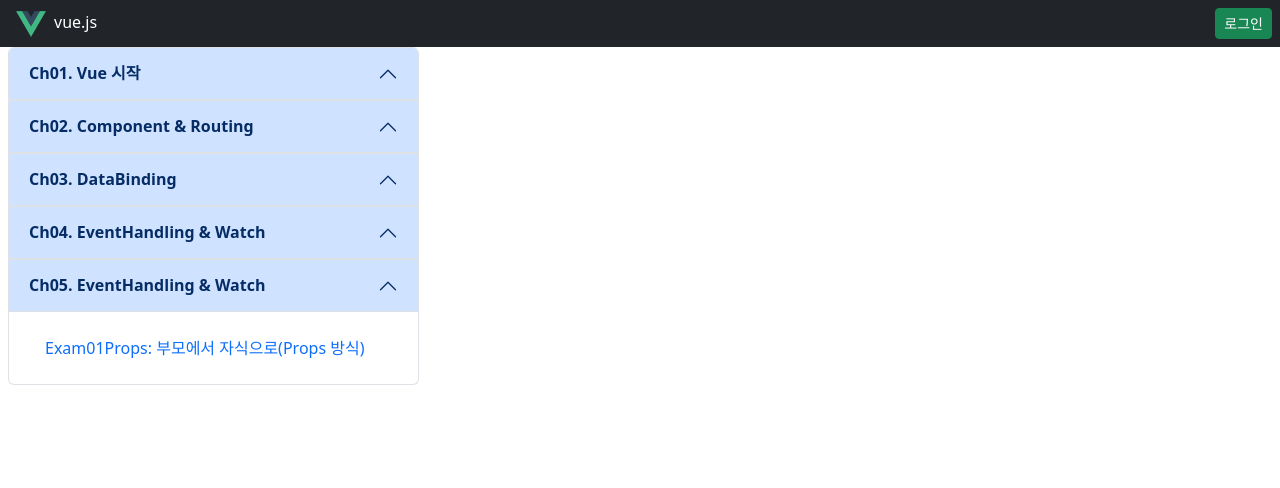
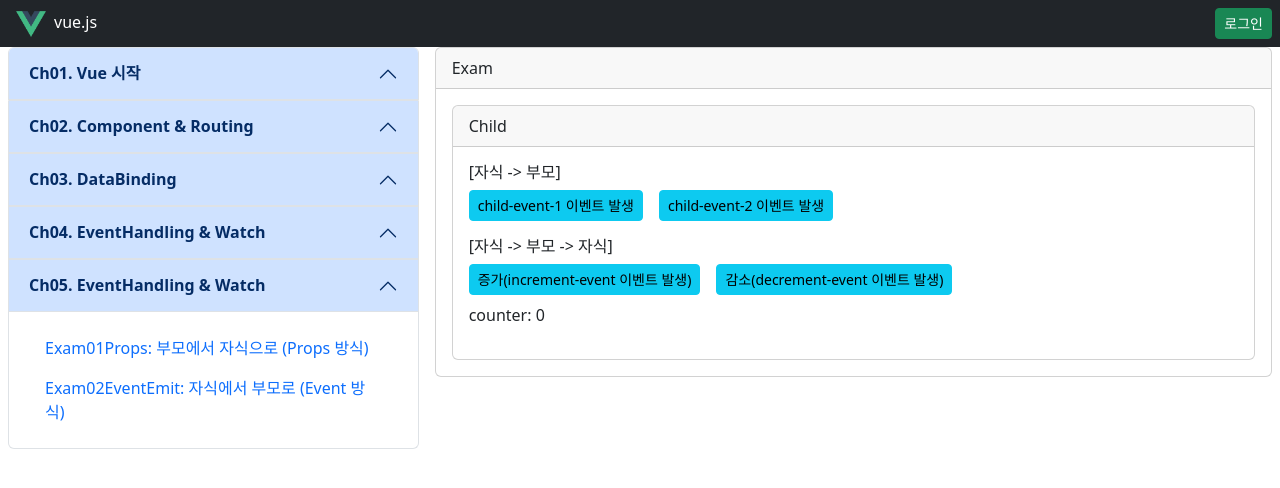
Before and after one commit to leek94/front_Vue_end, a Vue app: page /Ch05DataDelivery/Exam02EventEmit in a window 1280 px wide. Shown: the top 488 px of the page. Built offline with nearby package versions, Linux system fonts and the light colour scheme.

Commit message:
feat: 240529 오후 복습

```diff
--- a/src/components/AppMenu.vue
+++ b/src/components/AppMenu.vue
@@ -197,7 +197,13 @@
                     <li class="nav-item">
                        <RouterLink to="/Ch05DataDelivery/Exam01Props"
                                  class="nav-link">
-                            Exam01Props: 부모에서 자식으로(Props 방식)
+                            Exam01Props: 부모에서 자식으로 (Props 방식)
+                        </RouterLink>
+                    </li>
+                    <li class="nav-item">
+                       <RouterLink to="/Ch05DataDelivery/Exam02EventEmit"
+                                 class="nav-link">
+                            Exam02EventEmit: 자식에서 부모로 (Event 방식)
                         </RouterLink>
                     </li>
 
--- a/src/router/Ch05DataDelivery.js
+++ b/src/router/Ch05DataDelivery.js
@@ -4,6 +4,11 @@ const routes =[
             component: () => import (/* webpackChunkName: "Ch05DataDelivery" */ '@/views/Ch05DataDelivery/Exam01Props')
     },
 
+    {
+        path: "/Ch05DataDelivery/Exam02EventEmit",
+        component: () => import (/* webpackChunkName: "Ch05DataDelivery" */ '@/views/Ch05DataDelivery/Exam02EventEmit')
+    },
+
 
 ];
 
--- a/src/views/Ch05DataDelivery/Exam01Props/ChildB.vue
+++ b/src/views/Ch05DataDelivery/Exam01Props/ChildB.vue
@@ -20,7 +20,7 @@ const prop = defineProps(["productNo", "productKind", "product", "no", "kind"]);
 
 console.log("productNo: " + prop.productNo, typeof(prop.productNo));
 console.log("productKind: " + prop.productKind);
-console.log("product: " + JSON.parse(JSON.stringify(prop.product)));
+console.log("product: " , JSON.parse(JSON.stringify(prop.product)));
 console.log("no: " + prop.no, typeof(prop.no));
 console.log("kind: " + prop.kind);
 
--- a/src/views/Ch05DataDelivery/Exam01Props/index.vue
+++ b/src/views/Ch05DataDelivery/Exam01Props/index.vue
@@ -23,7 +23,7 @@
             <hr/>
             <ChildC propA="문자열"
                     :propB="5"
-                    :propC="['뷰',5]"
+                    :propC="'뷰'"
                     :propD="'프론트엔드'"
                     :propF="{message: 'Thanks'}"
                     :propG="['yellow','green']"
--- /dev/null
+++ b/src/views/Ch05DataDelivery/Exam02EventEmit/Child.vue
@@ -0,0 +1,46 @@
+<template>
+    <div class="card">
+        <div class="card-header">Child</div>
+        <div class="card-body">
+            <div>
+                <h6>[자식 -> 부모]</h6>
+                <button class="btn btn-info btn-sm me-3" @click="$emit('child-event-1',data1)">child-event-1 이벤트 발생</button>
+                <button class="btn btn-info btn-sm" @click="handleChildEvent2">child-event-2 이벤트 발생</button>
+            </div>
+
+            <div class="mt-3">
+                <h6>[자식 -> 부모 -> 자식]</h6>
+                <button class="btn btn-info btn-sm me-3" @click="handleIncrementEvent">증가(increment-event 이벤트 발생)</button>
+                <button class="btn btn-info btn-sm" @click="handleDecrementEvent">감소(decrement-event 이벤트 발생)</button>
+                <p class="mt-2">counter: {{ props.counter }}</p>
+            </div>
+
+        </div>
+    </div>
+</template>
+
+<script setup>
+import { ref } from 'vue';
+const props = defineProps(["counter"]);
+
+let data1 = ref("value1");
+let data2 = ref("100");
+const emit = defineEmits(["child-event-1", "child-event-2", "increment-event", "decrement-event"]);
+
+function handleChildEvent2() {
+    emit("child-event-2", data1.value, data2.value);
+}
+
+function handleIncrementEvent() {
+    //자식 -> 부모
+    emit('increment-event', 1);
+}
+
+function handleDecrementEvent() {
+    //자식 -> 부모
+    emit('decrement-event', 1);
+}
+</script>
+
+<style scoped>
+</style>
--- a/src/views/Ch05DataDelivery/Exam02EventEmit/index.vue
+++ b/src/views/Ch05DataDelivery/Exam02EventEmit/index.vue
@@ -0,0 +1,42 @@
+<template>
+    <div class="card">
+        <div class="card-header">Exam</div>
+        <div class="card-body">
+            <Child @child-event-1="handleChildEvent"
+                   @child-event-2="handleChildEvent2"
+                   @increment-event="handleIncrementEvent"
+                   @decrement-event="handleDecrementEvent"
+                   :counter="counter"/>
+            <!-- Child 안에서 child-evnet-1 이벤트가 발생하면 handleChildEvent 함수를 실행하겠다는 의미 -->
+        </div>
+    </div>
+</template>
+
+<script setup>
+import { ref } from "vue";
+import Child from "./Child.vue"
+
+function handleChildEvent(data) {
+    console.log("handleChildEvent: 실행");
+    console.log("data: " + data)
+}
+
+function handleChildEvent2(arg1, arg2){
+    console.log("arg1: ", arg1);
+    console.log("arg2: ", arg2);
+}
+
+const counter = ref(0);
+
+
+function handleIncrementEvent(amount) {
+    counter.value += amount;
+}
+
+function handleDecrementEvent(amount) {
+    counter.value -= amount;
+}
+</script>
+
+<style scoped>
+</style>
```
